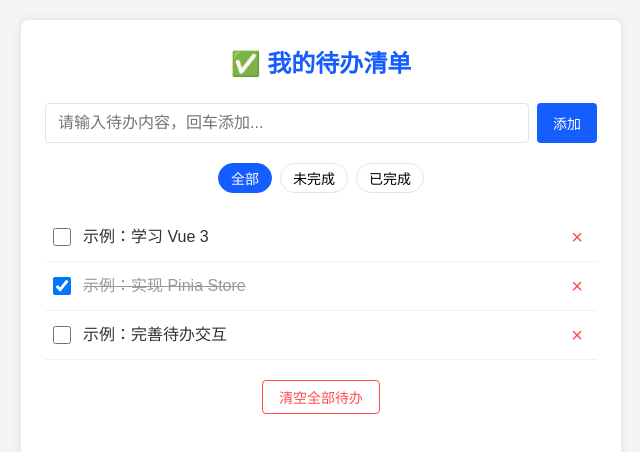
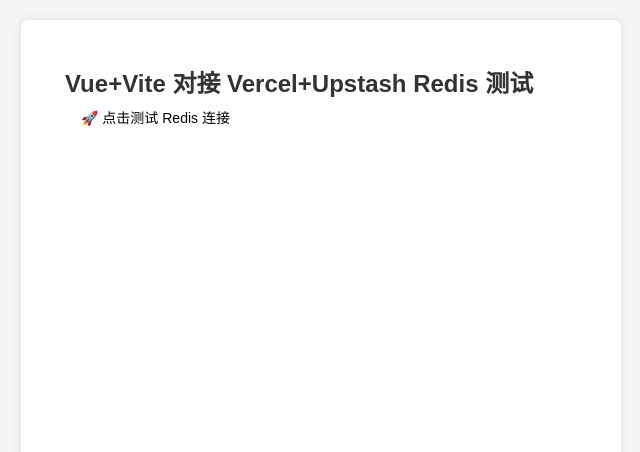
Before and after one commit to Li15072425824/TodoList, a Vue app in the folder vue3-todolist/: page / in a window 1280 px wide. Shown: the top 452 px of the page, without its empty margins (319-959 px from the left). Built offline with nearby package versions, Linux system fonts and the light colour scheme.

Commit message:
feat: 添加axios依赖并实现Redis连接测试功能
添加axios库用于HTTP请求，创建redis.js API接口文件处理Redis连接，修改App.vue实现Redis连接测试界面

```diff
--- a/vue3-todolist/package.json
+++ b/vue3-todolist/package.json
@@ -15,6 +15,7 @@
     "node": "22.14.0"
   },
   "dependencies": {
+    "axios": "^1.13.2",
     "pinia": "^3.0.4",
     "vue": "^3.5.24"
   },
--- a/vue3-todolist/src/App.vue
+++ b/vue3-todolist/src/App.vue
@@ -1,162 +1,46 @@
+<!-- src/App.vue 或者 新建组件 src/components/RedisTest.vue -->
 <template>
-  <div class="todo-container">
-    <!-- 标题 -->
-    <h1 class="todo-title">✅ 我的待办清单</h1>
-
-    <!-- 新增待办输入框 -->
-    <div class="todo-add">
-      <input
-        type="text"
-        v-model="inputVal"
-        placeholder="请输入待办内容，回车添加..."
-        @keyup.enter="handleAddTodo"
-        class="todo-input"
-      />
-      <button @click="handleAddTodo" class="add-btn">添加</button>
-    </div>
-
-    <!-- 筛选标签 -->
-    <div class="todo-filter">
-      <button
-        v-for="item in filterList"
-        :key="item.type"
-        @click="todoStore.changeFilter(item.type)"
-        :class="{ active: todoStore.filterType === item.type }"
-        class="filter-btn"
-      >
-        {{ item.name }}
-      </button>
-    </div>
-
-    <!-- 待办列表 -->
-    <ul class="todo-list">
-      <TodoItem
-        v-for="todo in todoStore.filterTodoList"
-        :key="todo.id"
-        :todo="todo"
-      />
-    </ul>
-
-    <!-- 空数据提示 -->
-    <div class="empty-tip" v-if="todoStore.filterTodoList.length === 0">
-      📌 暂无待办任务，添加一个新任务吧～
-    </div>
-
-    <!-- 清空全部按钮 -->
-    <div class="todo-footer" v-if="todoStore.todoList.length > 0">
-      <button
-        class="clear-btn"
-        @click="handleClearAll"
-      >
-        清空全部待办
-      </button>
+  <div class="redis-test">
+    <h2>Vue+Vite 对接 Vercel+Upstash Redis 测试</h2>
+    <!-- 点击按钮触发测试 -->
+    <button @click="connectRedis" style="padding:8px 16px;cursor:pointer;">
+      🚀 点击测试 Redis 连接
+    </button>
+    <!-- 展示请求结果 -->
+    <div class="result" v-if="result">
+      <h3>请求结果：</h3>
+      <pre>{{ JSON.stringify(result, null, 2) }}</pre>
     </div>
   </div>
 </template>
 
 <script setup>
 import { ref } from 'vue'
-import { useTodoStore } from './stores/todoStore'
-import TodoItem from './components/TodoItem.vue'
+import axios from 'axios' // 引入axios
 
-// 获取仓库实例
-const todoStore = useTodoStore()
-// 输入框绑定的值
-const inputVal = ref('')
-// 筛选标签数据源
-const filterList = ref([
-  { type: 'all', name: '全部' },
-  { type: 'undone', name: '未完成' },
-  { type: 'done', name: '已完成' }
-])
+// 定义变量，存储请求结果
+const result = ref(null)
 
-// 初始化：页面加载时从本地存储读取数据
-todoStore.initTodoList()
-
-// 新增待办的方法
-const handleAddTodo = () => {
-  todoStore.addTodo(inputVal.value)
-  inputVal.value = '' // 新增后清空输入框
-}
-
-// 清空全部待办，带二次确认
-const handleClearAll = () => {
-  if (confirm('确定要清空所有待办吗？此操作不可恢复！')) {
-    todoStore.clearAllTodo()
+// 核心：测试连接的方法
+const connectRedis = async () => {
+  try {
+    // 读取环境变量里的Vercel接口地址
+    const baseUrl = import.meta.env.VITE_API_BASE_URL
+    // 发送请求：拼接完整地址 -> baseUrl + /redis
+    const { data } = await axios.get(`${baseUrl}/redis`)
+    // 把结果赋值给变量，页面展示
+    result.value = data
+    console.log('✅ 连接成功，返回数据：', data)
+  } catch (err) {
+    // 捕获错误，页面展示
+    result.value = { msg: '请求失败', error: err.message }
+    console.error('❌ 请求失败：', err)
   }
 }
 </script>
 
 <style scoped>
-.todo-title {
-  text-align: center;
-  color: #165DFF;
-  margin-bottom: 24px;
-  font-size: 24px;
-}
-
-/* 新增待办样式 */
-.todo-add {
-  display: flex;
-  gap: 8px;
-  margin-bottom: 20px;
-}
-.todo-input {
-  flex: 1;
-  height: 40px;
-}
-.add-btn {
-  background-color: #165DFF;
-  color: #fff;
-  padding: 0 16px;
-  border-radius: 4px;
-}
-.add-btn:hover {
-  background-color: #0E42D2;
-}
-
-/* 筛选标签样式 */
-.todo-filter {
-  display: flex;
-  gap: 8px;
-  justify-content: center;
-  margin-bottom: 20px;
-}
-.filter-btn {
-  padding: 4px 12px;
-  border-radius: 20px;
-  border: 1px solid #e5e5e5;
-}
-.filter-btn.active {
-  background-color: #165DFF;
-  color: #fff;
-  border-color: #165DFF;
-}
-
-/* 待办列表样式 */
-.todo-list {
-  margin-bottom: 20px;
-}
-
-/* 空数据提示 */
-.empty-tip {
-  text-align: center;
-  color: #999;
-  font-size: 16px;
-  padding: 40px 0;
-}
-
-/* 底部清空按钮 */
-.todo-footer {
-  text-align: center;
-}
-.clear-btn {
-  color: #ff4d4f;
-  padding: 6px 16px;
-  border: 1px solid #ff4d4f;
-  border-radius: 4px;
-}
-.clear-btn:hover {
-  background-color: #fff2f0;
-}
+.redis-test { padding: 20px; }
+.result { margin-top: 20px; padding: 10px; background: #f5f5f5; border-radius: 6px; }
+pre { white-space: pre-wrap; }
 </style>
```
Also changed, not shown: 2 other files (tests, documents, lock files or other folders).
